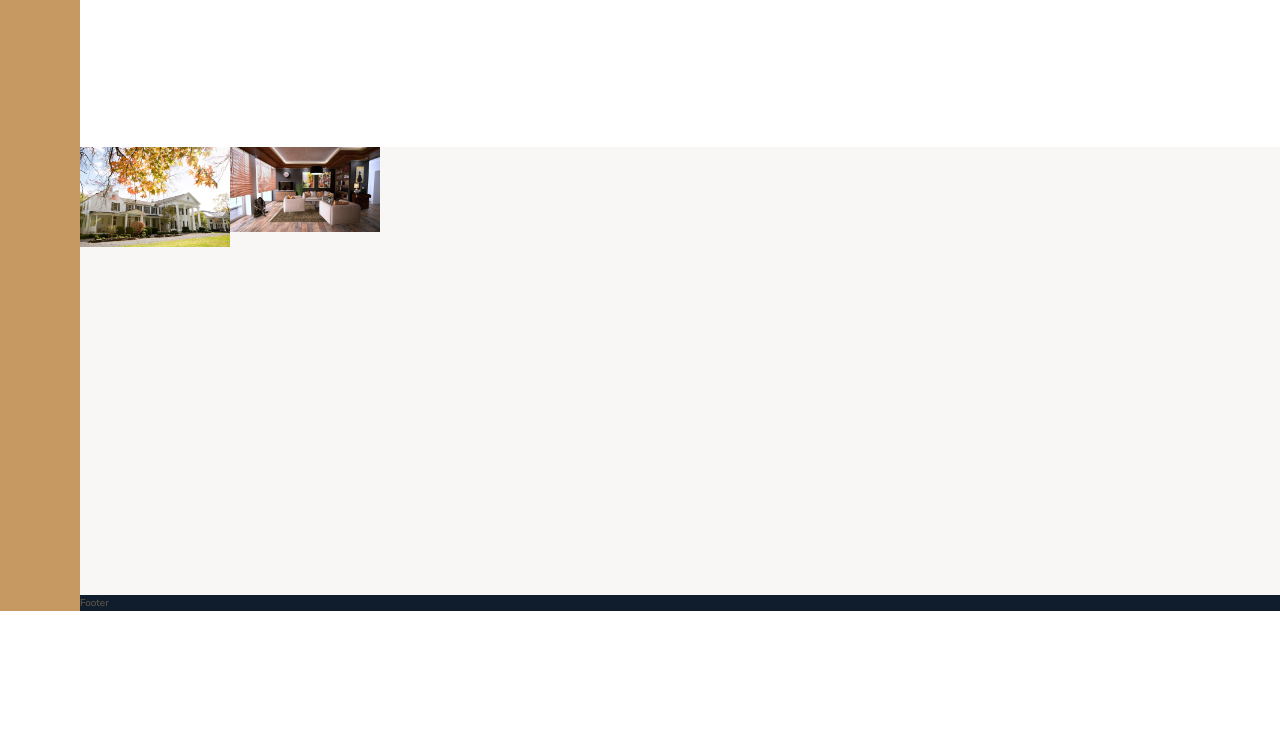
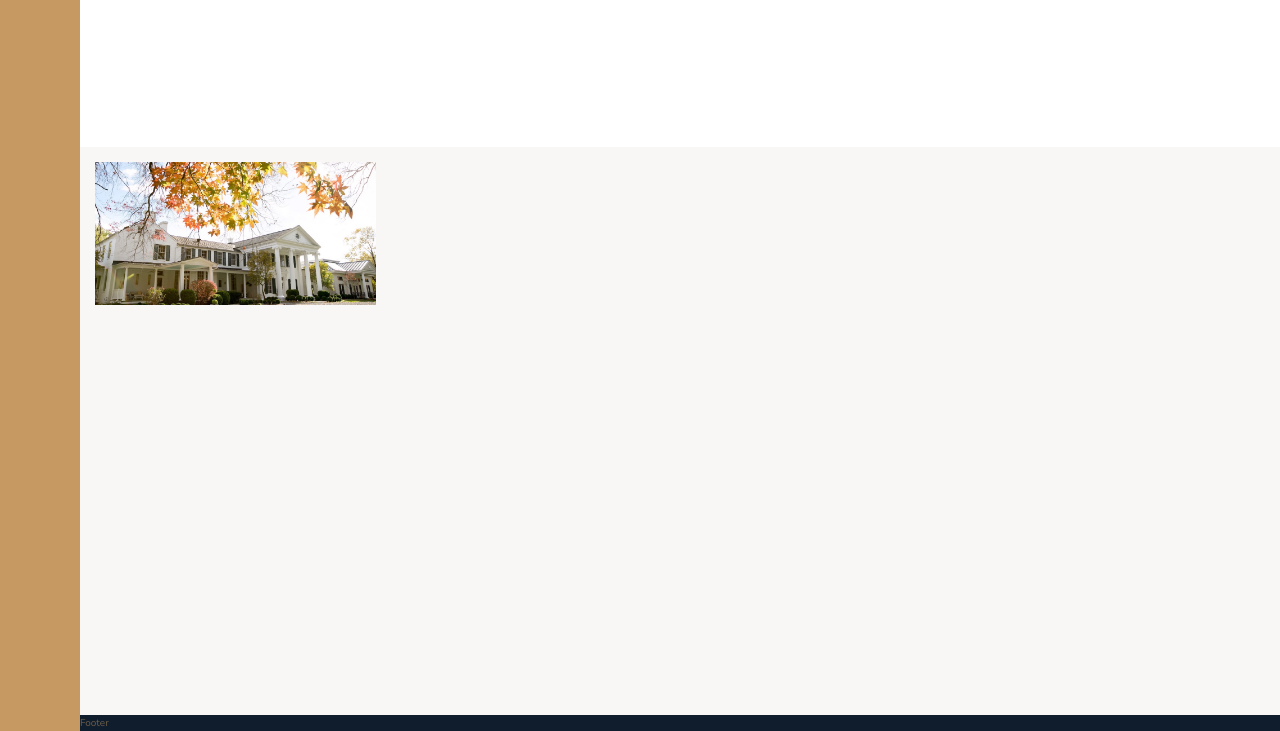
Before and after one commit to AlinaZakirod/nexter-, a website: page index.html in a window 1280 px wide. Shown: the part 2925-3656 px from the top of the page. Before the commit the page ends 3536 px from the top, so only its background shows below. Drawn offline with nearby package versions, Linux system fonts and the light colour scheme.

Commit message:
gallery grid 2 -placed 1 img

```diff
--- a/index.html
+++ b/index.html
@@ -340,8 +340,9 @@
     </section>
 
     <section class="gallery">
-      <img src="img/gal-1.jpeg" alt="Gallery img 1" class="gallery__img" />
-      <img src="img/gal-2.jpeg" alt="Gallery img 2" class="gallery__img" />
+      <figure class="gallery__item gallery__item--1">
+        <img src="img/gal-1.jpeg" alt="Gallery img 1" class="gallery__img" />
+      </figure>
     </section>
 
     <footer class="footer">
--- a/sass/_gallery.scss
+++ b/sass/_gallery.scss
@@ -5,8 +5,20 @@
   display: grid;
   grid-template-columns: repeat(8, 1fr);
   grid-template-rows: repeat(7, 5vw);
+  grid-gap: 1.5rem;
+  padding: 1.5rem;
 
-  & > * {
+  &__item {
+    &--1 {
+      grid-row: 1 / span 2;
+      grid-column: 1 / span 2;
+    }
+  }
+
+  &__img {
     width: 100%;
+    height: 100%;
+    object-fit: cover;
+    display: block;
   }
 }
```
Also changed, not shown: css/style.css.
